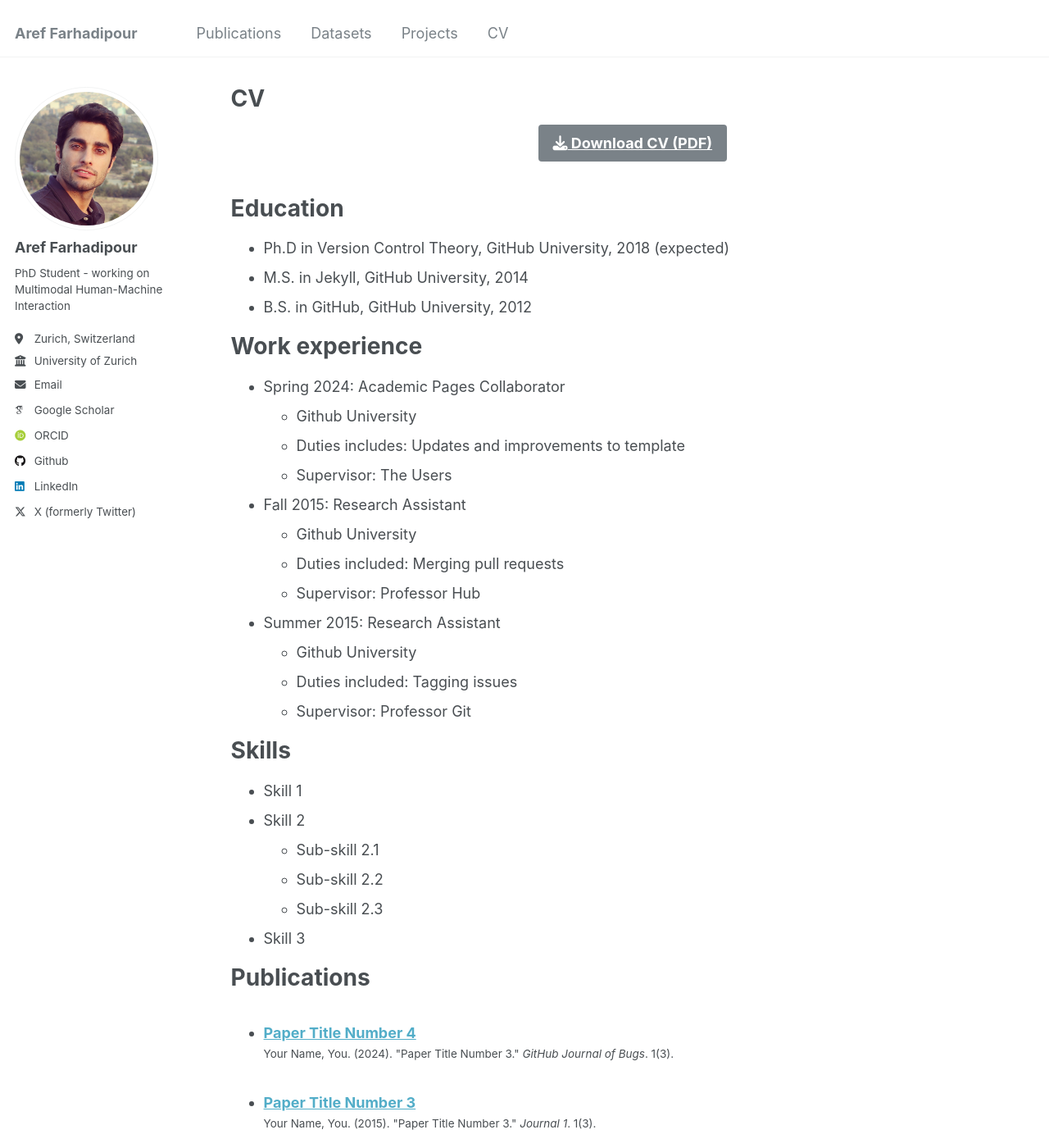
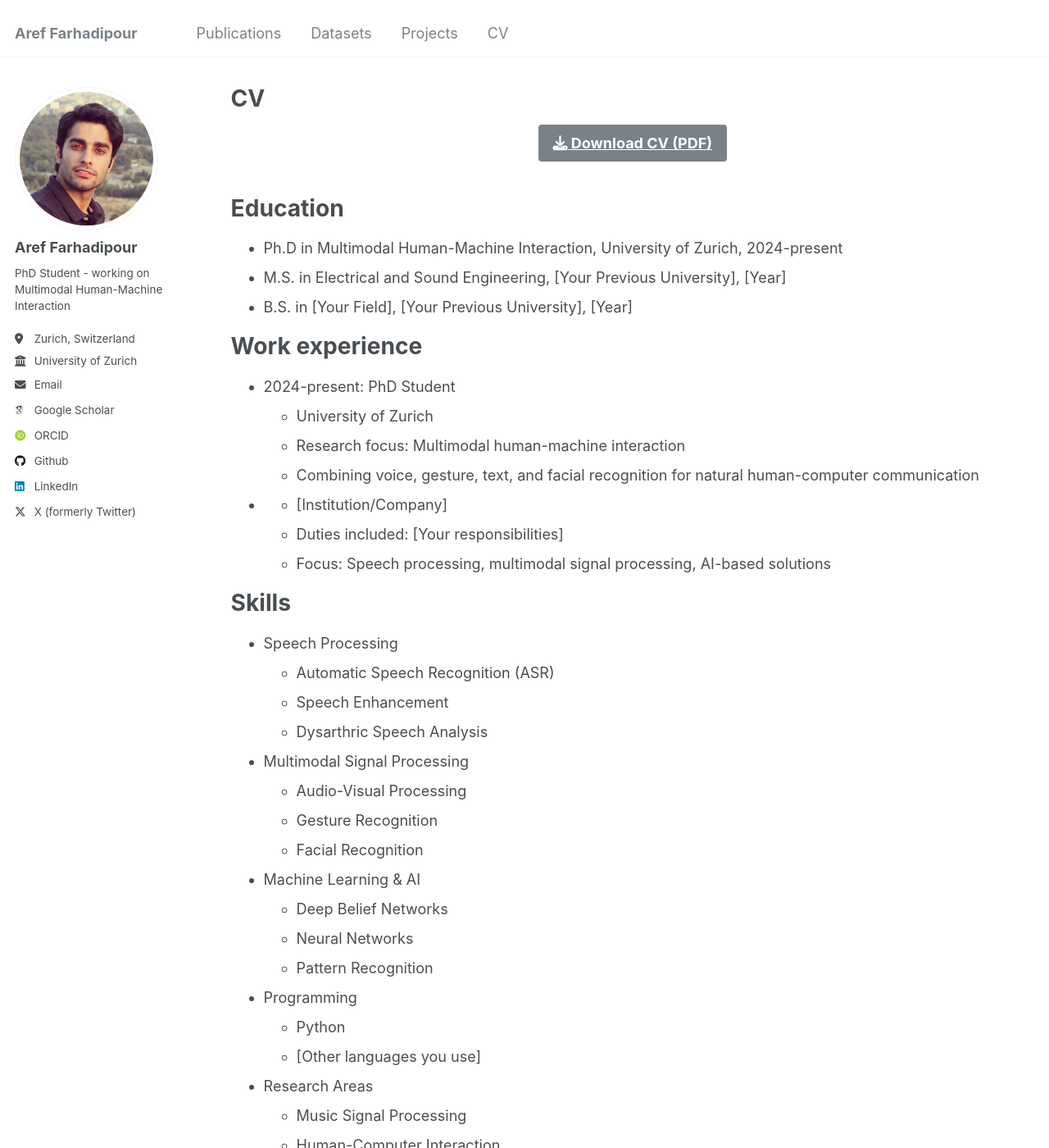
Before and after one commit to areffarhadi/areffarhadi.github.io, a Jekyll site: the page built from _pages/cv.md, in a window 1280 px wide and 1400 px high. Shown: the whole window at 82% size. Built offline with Jekyll 4.4.1, drawn with Linux system fonts in a browser that asks for light colours; some web fonts are replaced; some of the changed text lies outside the part shown.

Commit message:
Add real publication and update CV content

```diff
--- a/_pages/cv.md
+++ b/_pages/cv.md
@@ -17,35 +17,43 @@ redirect_from:
 
 Education
 ======
-* Ph.D in Version Control Theory, GitHub University, 2018 (expected)
-* M.S. in Jekyll, GitHub University, 2014
-* B.S. in GitHub, GitHub University, 2012
+* Ph.D in Multimodal Human-Machine Interaction, University of Zurich, 2024-present
+* M.S. in Electrical and Sound Engineering, [Your Previous University], [Year]
+* B.S. in [Your Field], [Your Previous University], [Year]
 
 Work experience
 ======
-* Spring 2024: Academic Pages Collaborator
-  * Github University
-  * Duties includes: Updates and improvements to template
-  * Supervisor: The Users
+* 2024-present: PhD Student
+  * University of Zurich
+  * Research focus: Multimodal human-machine interaction
+  * Combining voice, gesture, text, and facial recognition for natural human-computer communication
 
-* Fall 2015: Research Assistant
-  * Github University
-  * Duties included: Merging pull requests
-  * Supervisor: Professor Hub
-
-* Summer 2015: Research Assistant
-  * Github University
-  * Duties included: Tagging issues
-  * Supervisor: Professor Git
+* [Previous Position]: [Your Previous Role]
+  * [Institution/Company]
+  * Duties included: [Your responsibilities]
+  * Focus: Speech processing, multimodal signal processing, AI-based solutions
 
 Skills
 ======
-* Skill 1
-* Skill 2
-  * Sub-skill 2.1
-  * Sub-skill 2.2
-  * Sub-skill 2.3
-* Skill 3
+* Speech Processing
+  * Automatic Speech Recognition (ASR)
+  * Speech Enhancement
+  * Dysarthric Speech Analysis
+* Multimodal Signal Processing
+  * Audio-Visual Processing
+  * Gesture Recognition
+  * Facial Recognition
+* Machine Learning & AI
+  * Deep Belief Networks
+  * Neural Networks
+  * Pattern Recognition
+* Programming
+  * Python
+  * [Other languages you use]
+* Research Areas
+  * Music Signal Processing
+  * Human-Computer Interaction
+  * Multimodal Data Analysis
 
 Publications
 ======
```
Also changed, not shown: _publications/2018-dysarthric-speaker-identification.md (added, +15 -0 lines).
